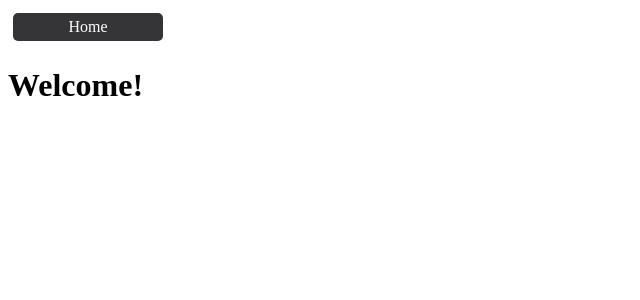
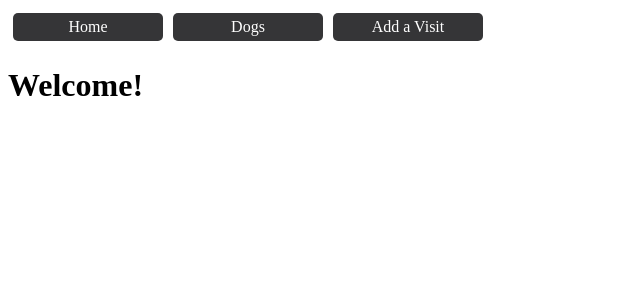
Before and after one commit to doswald32/DO-phase-4-final-project, a React (Create React App) app in the folder client/: page / in a window 1280 px wide. Shown: the top 300 px of the page, without its empty margins (0-640 px from the left). Built offline with nearby package versions, Linux system fonts and the light colour scheme.

Commit message:
added navlinks for dogs and add a visit

```diff
--- a/client/src/components/NavBar.js
+++ b/client/src/components/NavBar.js
@@ -9,6 +9,18 @@ function NavBar() {
             >
                 Home
             </NavLink>
+            <NavLink
+            to="/dogs"
+            className="nav-link"
+            >
+                Dogs
+            </NavLink>
+            <NavLink
+            to="/add-a-visit"
+            className="nav-link"
+            >
+                Add a Visit
+            </NavLink>
         </nav>
     )
 }
```
